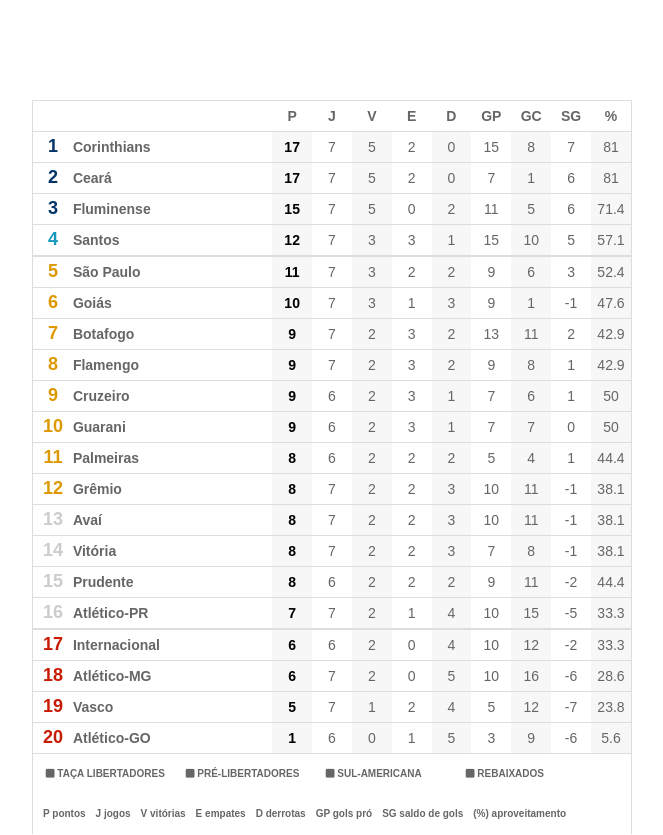
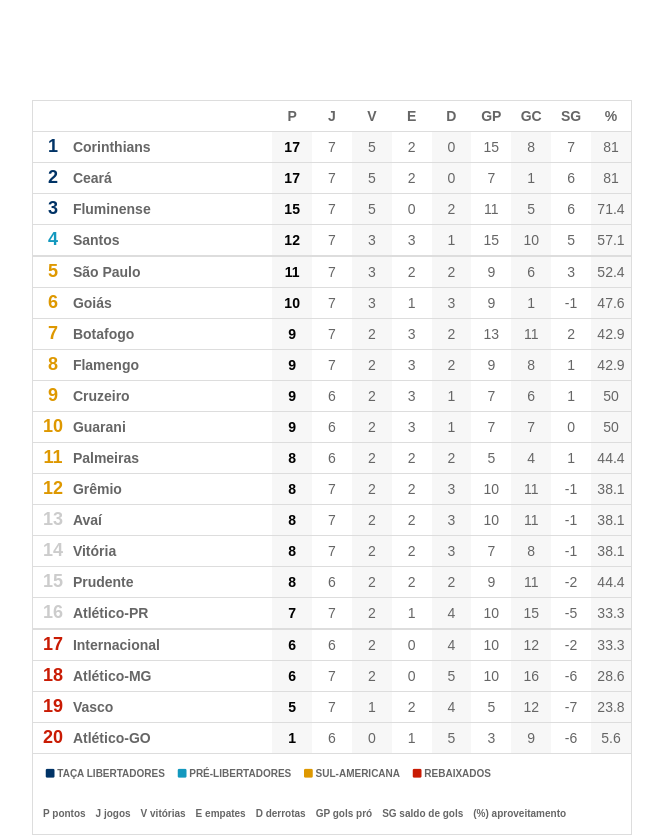
Before and after one commit to BrMoreira1985/CampeonatoACME, a website: page index.html in a window 1280 px wide. Shown: the whole page, without its empty margins (308-971 px from the left). Drawn offline with Linux system fonts and the light colour scheme.

Commit message:
Style tweaks

```diff
--- a/index.js
+++ b/index.js
@@ -1,85 +1,80 @@
 const request = new XMLHttpRequest();
-request.open("GET","./data.json", false);
+request.open("GET", "./data.json", false);
 request.send(null);
 const data = JSON.parse(request.responseText);
 
-let table = document.createElement('table');
-let thead = document.createElement('thead');
-let tbody = document.createElement('tbody');
-let tfoot = document.createElement('tfoot');
-let row =[];
+let table = document.createElement("table");
+let thead = document.createElement("thead");
+let tbody = document.createElement("tbody");
+let tfoot = document.createElement("tfoot");
+let row = [];
 let rowData = [];
 
 table.appendChild(thead);
 table.appendChild(tbody);
 table.appendChild(tfoot);
 
-function stripStatistics(statistics){
+function stripStatistics(statistics) {
   statistics = statistics.split(/\s/);
   return statistics;
 }
 
-function buildHeader(){
-    let empty1 = document.createElement('th');
-    let empty2 = document.createElement('th');
+function buildHeader() {
+  let empty1 = document.createElement("th");
+  let empty2 = document.createElement("th");
   thead.appendChild(empty1);
   thead.appendChild(empty2);
 
   let length = data.data[20].headers.length;
 
-    for(let k = 0; k < length; k++){
-        let hdr = data.data[20].headers[k]
-        let thHdr = document.createElement('th');
+  for (let k = 0; k < length; k++) {
+    let hdr = data.data[20].headers[k];
+    let thHdr = document.createElement("th");
     thHdr.innerHTML = hdr;
-        thead.appendChild(thHdr)
+    thead.appendChild(thHdr);
   }
 }
 
-function buildFoot(){
-    let line1Foot = document.createElement('th');
-    let line2Foot = document.createElement('th');
-    let label = [];
+function buildFoot() {
+  let line1Foot = document.createElement("th");
+  let line2Foot = document.createElement("th");
+  let label = document.createElement("td");
   let labelLength = data.data[21].footPositions.length;
   let positions = data.data[21];
+  let labelText = "";
 
-    for(let l = 0; l < labelLength; l++){
+  for (let l = 0; l < labelLength; l++)
+    labelText += `&emsp; <i class="fa-solid fa-square lbl${l}"></i>  ${positions.footPositions[l]}`;
 
-        label[l] = document.createElement('td');
-        label[l].innerHTML =`&emsp; <i class="fa-solid fa-square"></i>  ${positions.footPositions[l]}` ;
-        line1Foot.append(label[l]);
-
-    }
-
-    label = document.createElement('td');
+  label.innerHTML = labelText;
+  line1Foot.append(label);
+  label = document.createElement("td");
   labelLength = data.data[22].footAcronyms.length;
   let acronyms = data.data[22];
-    let labelText = '';
+  labelText = "";
 
-    for(let m = 0; m < labelLength; m++)
+  for (let m = 0; m < labelLength; m++)
     labelText += `&emsp;${acronyms.footAcronyms[m]}`;
 
-    label.innerHTML = labelText
+  label.innerHTML = labelText;
   line2Foot.append(label);
-
 
   tfoot.append(line1Foot);
   tfoot.append(line2Foot);
-
-
 }
 
-function buildTable(){
+function buildTable() {
   buildHeader();
   buildFoot();
-    for(let i = 0; i < 20; i++){
-        let index = document.createElement('td');
-        let name = document.createElement('td');
+  for (let i = 0; i < 20; i++) {
+    let index = document.createElement("td");
+    let name = document.createElement("td");
     let stats = stripStatistics(data.data[i].statistics);
 
-        row[i] = document.createElement('tr');
+    row[i] = document.createElement("tr");
     tbody.appendChild(row[i]);
 
-        index.innerHTML = i+1;
+    index.innerHTML = i + 1;
     row[i].appendChild(index);
 
     name.innerHTML = data.data[i].name;
@@ -87,15 +82,15 @@
 
     length = stats.length;
 
-        for(let j = 0; j < length; j++){
+    for (let j = 0; j < length; j++) {
       let _data = stats.shift();
-            rowData[j] = document.createElement('td');
+      rowData[j] = document.createElement("td");
       rowData[j].innerHTML = _data;
       row[i].appendChild(rowData[j]);
     }
   }
 
-    document.getElementById('body').appendChild(table);
+  document.getElementById("body").appendChild(table);
 }
 
 buildTable();
--- a/styles.css
+++ b/styles.css
@@ -1,64 +1,62 @@
 * {
   margin: 0;
   padding: 0;
-    font-family: 'Arial';
+  font-family: "Arial";
   color: #666666;
   user-select: none;
 }
 
 :root {
-    --borderwidth : 1px;
-    --bordercolor : #DDDDDD;
-    --backgroundcolor : #F7F7F7;
+  --borderwidth: 1px;
+  --bordercolor: #dddddd;
+  --backgroundcolor: #f7f7f7;
   --azulmarinho: #003366;
-    --azulceleste: #1398BE;
-    --laranja: #DE9800;
-    --cinza: #CCCCCC;
-    --vermelho: #C91B04;
-
+  --azulceleste: #1398be;
+  --laranja: #de9800;
+  --cinza: #cccccc;
+  --vermelho: #c91b04;
 }
 #container {
   display: block;
   margin-left: 50%;
-    transform: translate(-50%,0);
+  transform: translate(-50%, 0);
 }
 
-table{
+table {
   margin-top: 100px;
   border-collapse: collapse;
   display: block;
   margin-left: 50%;
-    transform: translate(-50%,0);
+  transform: translate(-50%, 0);
   width: 600px;
   border-left: solid var(--borderwidth) var(--bordercolor);
   border-right: solid var(--borderwidth) var(--bordercolor);
   border-top: solid var(--borderwidth) var(--bordercolor);
 }
 
-table thead{
+table thead {
   height: 30px;
   border-bottom: solid var(--borderwidth) var(--bordercolor);
 }
 
-table thead th{
+table thead th {
   font-size: 14px;
   width: 40px;
 }
 
-
-table tr{
+table tr {
   border-bottom: solid var(--borderwidth) var(--bordercolor);
 }
 
-table tr:nth-child(4){
+table tr:nth-child(4) {
   border-bottom: solid 2px var(--bordercolor);
 }
 
-table tr:nth-child(16){
+table tr:nth-child(16) {
   border-bottom: solid 2px var(--bordercolor);
 }
 
-table tr td{
+table tr td {
   width: 40px;
   height: 30px;
   text-align: center;
@@ -66,64 +64,84 @@
   font-size: 14px;
 }
 
-table tr td:nth-child(odd){
+table tr td:nth-child(odd) {
   background-color: VAR(--backgroundcolor);
 }
 
-table tr td:nth-child(1){
+table tr td:nth-child(1) {
   font-size: 18px;
   font-weight: bold;
   background-color: white;
 }
 
-table tr td:nth-child(2){
+table tr td:nth-child(2) {
   width: 200px;
   text-align: left;
   text-transform: capitalize;
   font-weight: bold;
 }
 
-table tr td:nth-child(3){
+table tr td:nth-child(3) {
   color: black;
   font-weight: bold;
 }
 
-table tr:nth-child(n):nth-child(-n+3) td:nth-child(1){
+table tr:nth-child(n):nth-child(-n + 3) td:nth-child(1) {
   color: var(--azulmarinho);
 }
 
-table tr:nth-child(4) td:nth-child(1){
+table tr:nth-child(4) td:nth-child(1) {
   color: var(--azulceleste);
 }
 
-table tr:nth-child(n+5):nth-child(-n+12) td:nth-child(1){
+table tr:nth-child(n + 5):nth-child(-n + 12) td:nth-child(1) {
   color: var(--laranja);
 }
 
- table tr:nth-child(n+13):nth-child(-n+16) td:nth-child(1){
+table tr:nth-child(n + 13):nth-child(-n + 16) td:nth-child(1) {
   color: var(--cinza);
 }
 
- table tr:nth-child(n+17):nth-child(-n+20) td:nth-child(1){
+table tr:nth-child(n + 17):nth-child(-n + 20) td:nth-child(1) {
   color: var(--vermelho);
 }
 
- table tfoot{
+table tfoot {
   display: flex;
   flex-direction: column;
 }
 
- table tfoot th:nth-child(1) td{
-    width: 140px;
+table tfoot th:nth-child(2) {
+  border-bottom: solid var(--borderwidth) var(--bordercolor);
+}
+
+table tfoot th:nth-child(1) td {
+  width: 600px;
   height: 40px;
   text-transform: uppercase;
   font-size: 10px;
   text-align: left;
 }
 
-table tfoot th:nth-child(2) td{
+table tfoot th:nth-child(2) td {
   width: 600px;
   height: 40px;
   font-size: 10px;
   text-align: left;
 }
+
+table tfoot .lbl0 {
+  color: var(--azulmarinho);
+}
+
+table tfoot .lbl1 {
+  color: var(--azulceleste);
+}
+
+table tfoot .lbl2 {
+  color: var(--laranja);
+}
+
+table tfoot .lbl3 {
+  color: var(--vermelho);
+}
```
Lines whose indentation alone changed are shown as unchanged.
